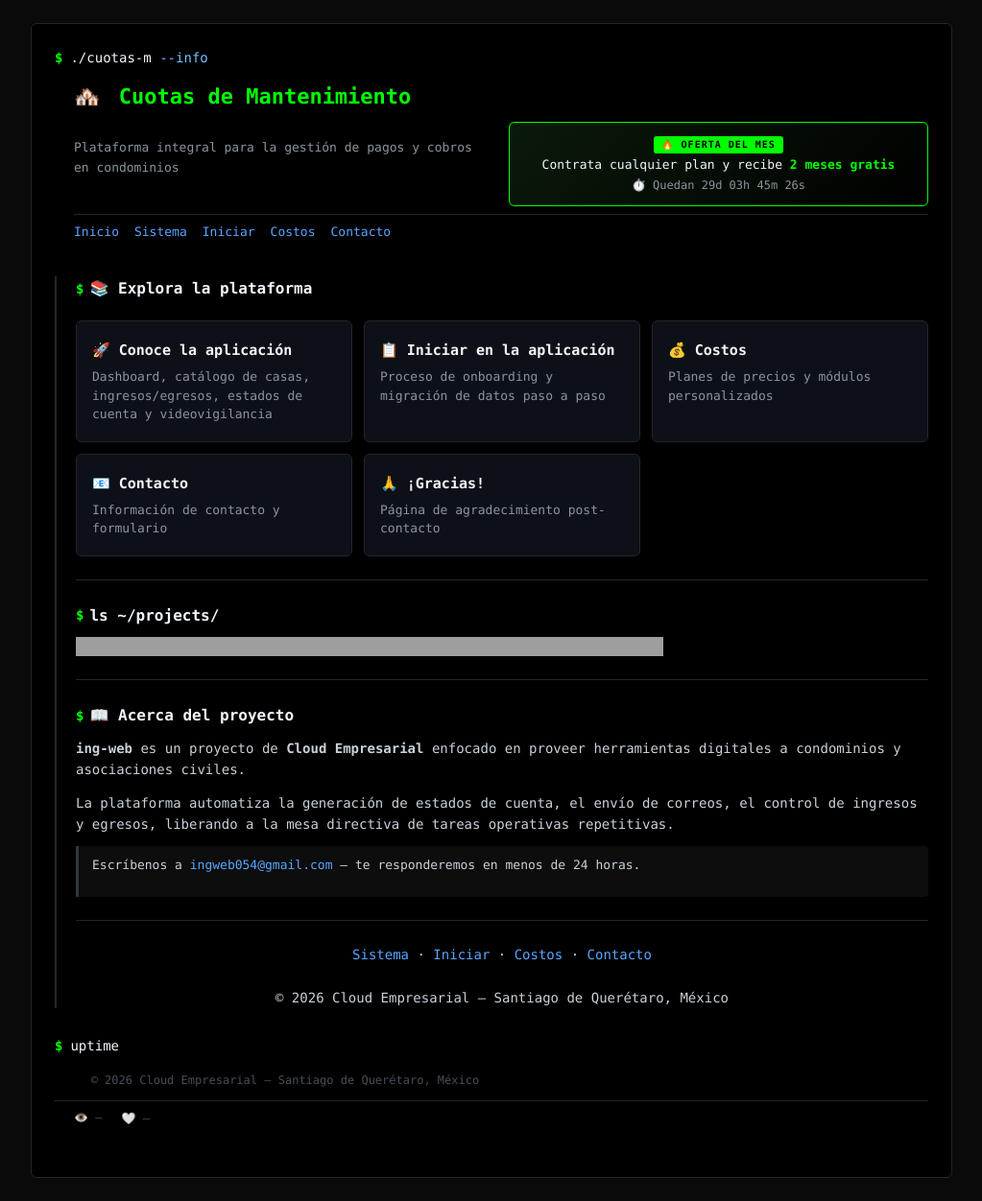
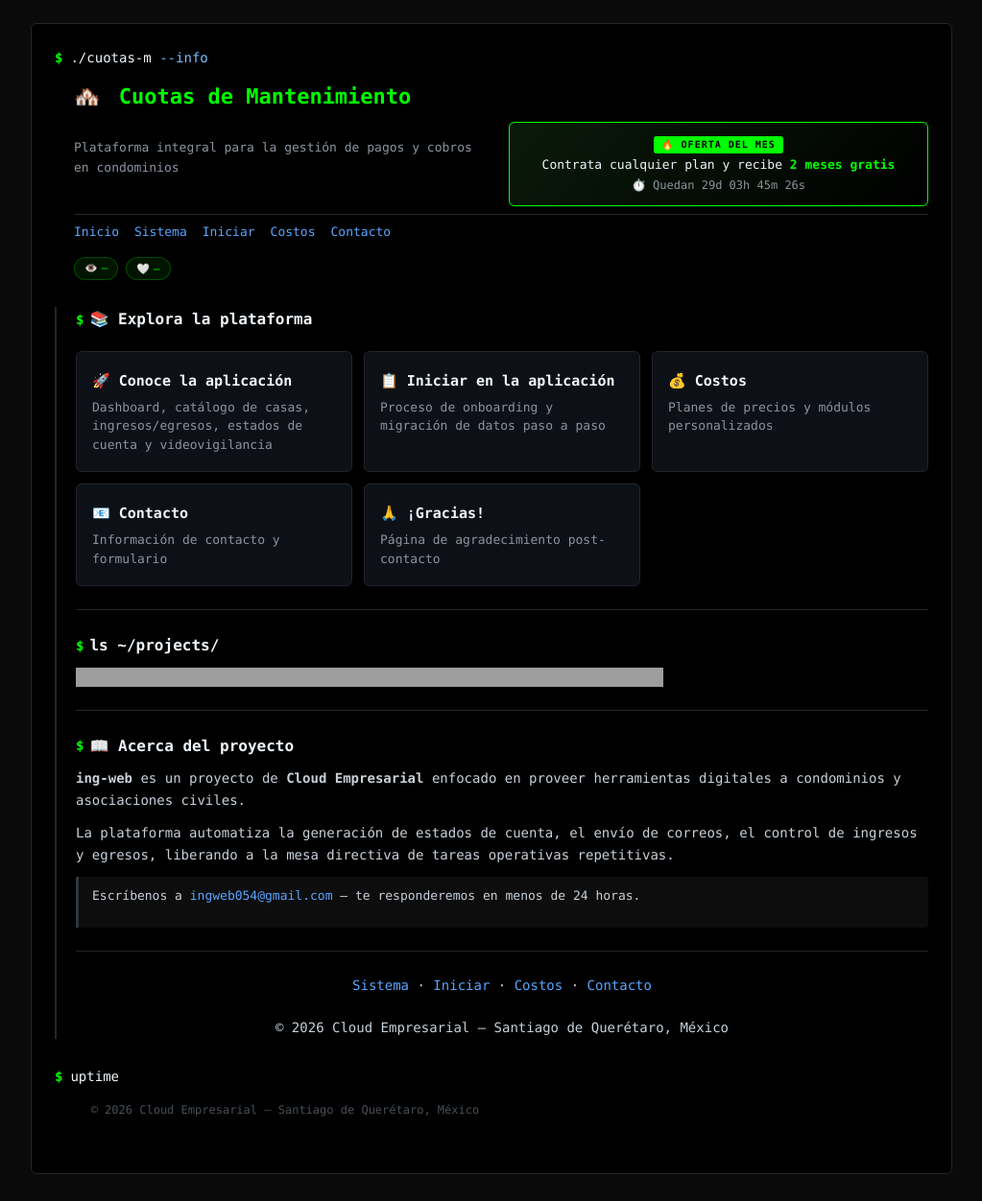
Before and after one commit to vvaldelamar/CuotasM, a Jekyll site: the page built from index.md, in a window 1280 px wide, cut to the strip 0-1252 px from the top of the page. Shown: the whole strip at 96% size, without its empty margins (128-1151 px from the left). Built offline with Jekyll 4.4.1, drawn with Linux system fonts in a browser that asks for light colours; our own code applies the rules of GitHub Pages for plain Markdown files; comment, search, counter and statistics services are not loaded; grey boxes are pictures that could not be loaded.

```diff
--- a/_layouts/default.html
+++ b/_layouts/default.html
@@ -144,6 +144,10 @@
                     <a href="{{ '/pages/costos/' | relative_url }}" class="nav-link">Costos</a>
                     <a href="{{ '/pages/contacto/' | relative_url }}" class="nav-link">Contacto</a>
                 </nav>
+                <div class="stats-bar">
+                    <span class="stat badge">👁️ <span id="viewCount">—</span></span>
+                    <button class="stat badge like-btn" id="likeBtn"><span id="likeIcon">🤍</span> <span id="likeCount">—</span></button>
+                </div>
             </div>
         </header>
 
@@ -160,10 +164,6 @@
                 <span class="cursor">█</span>
                 <p class="copyright">© 2026 Cloud Empresarial — Santiago de Querétaro, México</p>
             </div>
-            <div class="stats-bar">
-                <span class="stat">👁️ <span id="viewCount">—</span></span>
-                <button class="stat like-btn" id="likeBtn"><span id="likeIcon">🤍</span> <span id="likeCount">—</span></button>
-            </div>
         </footer>
 
     </main>
--- a/assets/css/terminal.css
+++ b/assets/css/terminal.css
@@ -556,39 +556,39 @@ body {
 /* ===== Stats bar (views + likes) ===== */
 .stats-bar {
     display: flex;
-    gap: 20px;
-    padding: 8px 0 0 20px;
-    border-top: 1px solid #21262d;
-    margin-top: 8px;
+    gap: 8px;
+    padding: 8px 0 0 0;
 }
 
-.stat {
-    color: #484f58;
-    font-size: 12px;
+.badge {
+    display: inline-flex;
+    align-items: center;
+    gap: 4px;
+    padding: 2px 10px;
+    font-size: 11px;
     font-family: 'SFMono-Regular', 'Consolas', monospace;
+    color: #00ff00;
+    background: rgba(0,255,0,0.08);
+    border: 1px solid rgba(0,255,0,0.25);
+    border-radius: 12px;
+    white-space: nowrap;
 }
 
 .like-btn {
-    background: none;
-    border: none;
     cursor: pointer;
-    padding: 0;
-    color: #484f58;
-    transition: color 0.2s;
+    transition: all 0.2s;
 }
 
 .like-btn:hover {
-    color: #f78166;
+    color: #ff6b6b;
+    border-color: rgba(255,107,107,0.5);
+    background: rgba(255,107,107,0.1);
 }
 
 .like-btn.liked {
-    color: #f78166;
-}
-
-@media (max-width: 640px) {
-    .stats-bar {
-        padding-left: 12px;
-    }
+    color: #ff6b6b;
+    border-color: rgba(255,107,107,0.5);
+    background: rgba(255,107,107,0.15);
 }
 
 .cursor {
```
